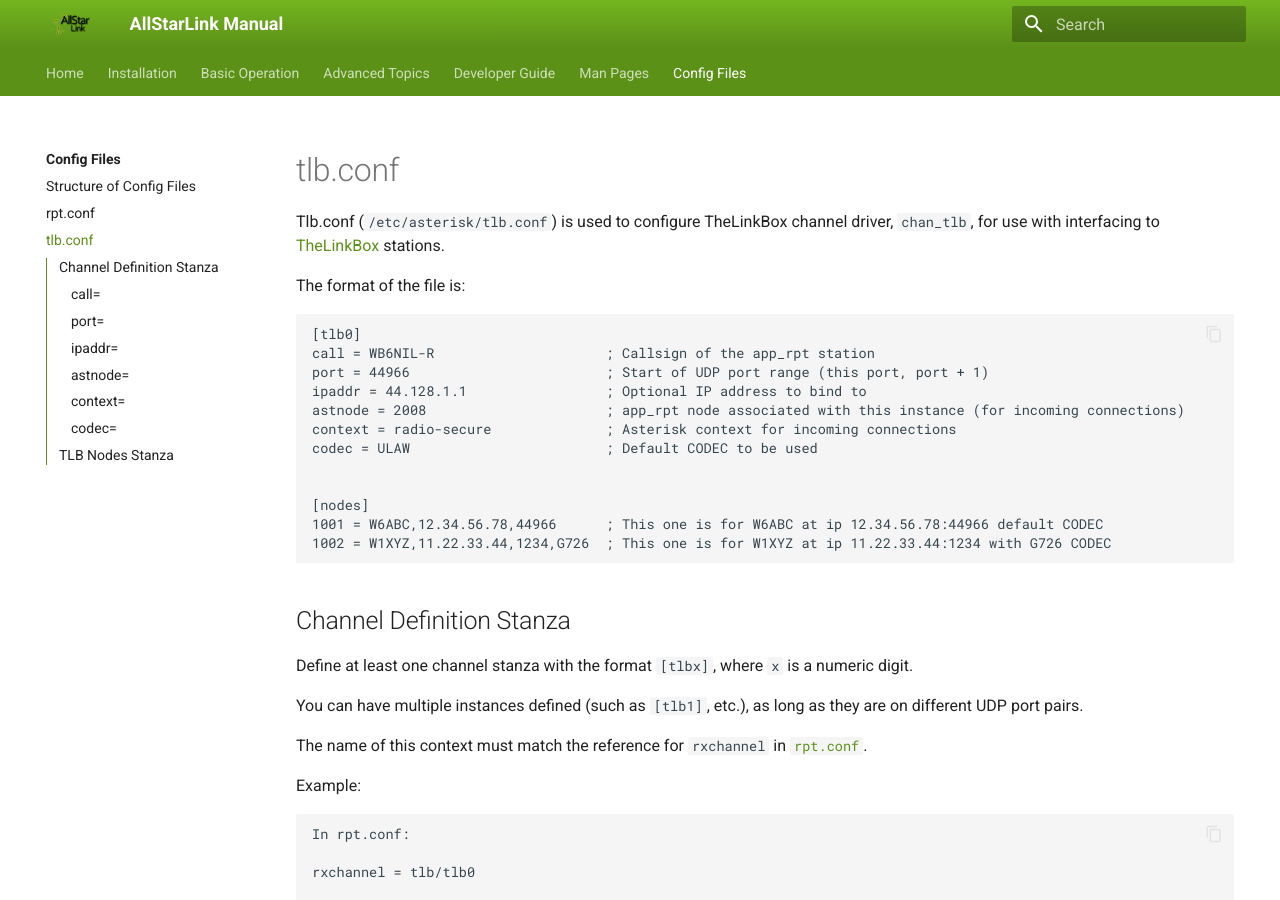
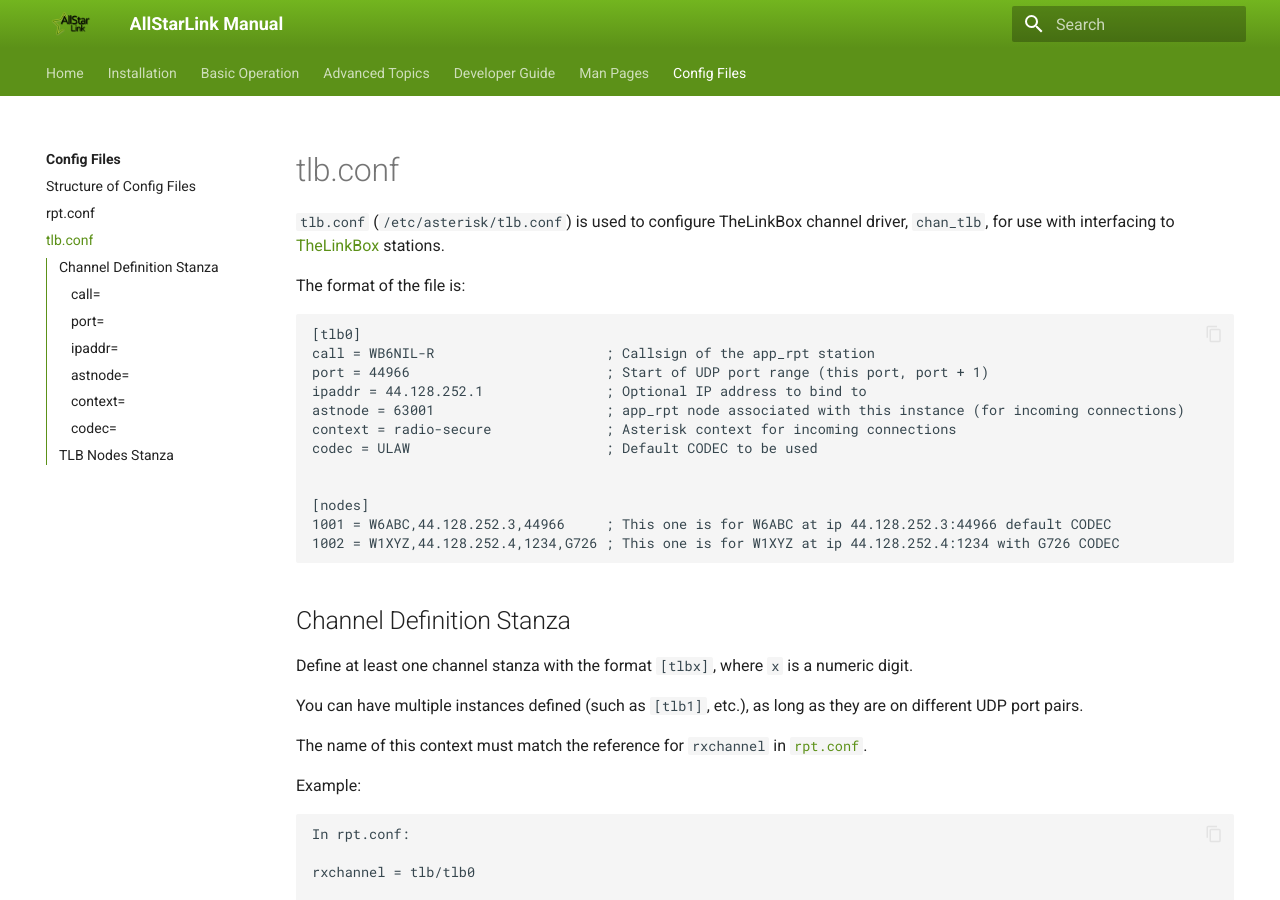
Before and after one commit to AllStarLink/ASL3-Manual, an MkDocs documentation site: the page built from docs/config/tlb_conf.md, in a window 1280 px wide and 900 px high. Built offline with MkDocs 1.6.1 and Material for MkDocs 9.7.7, drawn with Linux system fonts in a browser that asks for light colours; some of the changed text lies outside the part shown.

Commit message:
Update IP addresses to documentation IPs, update some formatting.

````diff
--- a/docs/config/tlb_conf.md
+++ b/docs/config/tlb_conf.md
@@ -1,5 +1,5 @@
 # tlb.conf
-Tlb.conf (`/etc/asterisk/tlb.conf`) is used to configure TheLinkBox channel driver, `chan_tlb`, for use with interfacing to [TheLinkBox](https://github.com/skiphansen/thelinkbox) stations.
+`tlb.conf` (`/etc/asterisk/tlb.conf`) is used to configure TheLinkBox channel driver, `chan_tlb`, for use with interfacing to [TheLinkBox](https://github.com/skiphansen/thelinkbox) stations.
 
 The format of the file is:
 
@@ -7,15 +7,15 @@
 [tlb0]
 call = WB6NIL-R                     ; Callsign of the app_rpt station
 port = 44966                        ; Start of UDP port range (this port, port + 1)
-ipaddr = 44.128.1.1                 ; Optional IP address to bind to
-astnode = 2008                      ; app_rpt node associated with this instance (for incoming connections)
+ipaddr = 44.128.252.1               ; Optional IP address to bind to
+astnode = 63001                     ; app_rpt node associated with this instance (for incoming connections)
 context = radio-secure              ; Asterisk context for incoming connections
 codec = ULAW                        ; Default CODEC to be used
 
 
 [nodes]
-1001 = W6ABC,12.34.56.78,44966      ; This one is for W6ABC at ip 12.34.56.78:44966 default CODEC
-1002 = W1XYZ,11.22.33.44,1234,G726  ; This one is for W1XYZ at ip 11.22.33.44:1234 with G726 CODEC
+1001 = W6ABC,44.128.252.3,44966     ; This one is for W6ABC at ip 44.128.252.3:44966 default CODEC
+1002 = W1XYZ,44.128.252.4,1234,G726 ; This one is for W1XYZ at ip 44.128.252.4:1234 with G726 CODEC
 ```
 
 
@@ -65,7 +65,7 @@
 Example:
 
 ```
-ipaddr = 44.128.1.1                 ; Bind to the interface with the IP Address 44.128.1.1
+ipaddr = 44.128.252.1               ; Bind to the interface with the IP Address 44.128.252.1
 ```
 
 ### astnode=
@@ -118,8 +118,8 @@
 
 ```
 [nodes]
-1001 = W6ABC,12.34.56.78,44966      ; This one is for W6ABC at ip 12.34.56.78:44966 default codec
-1002 = W1XYZ,11.22.33.44,1234,G726  ; This one is for W1XYZ at ip 11.22.33.44:1234 with G726 codec
+1001 = W6ABC,44.128.252.3,44966     ; This one is for W6ABC at ip 44.128.252.3:44966 default CODEC
+1002 = W1XYZ,44.128.252.4,1234,G726 ; This one is for W1XYZ at ip 44.128.252.4:1234 with G726 CODEC
 ```
 
-In the above example, private node `1001` is defined to connect to TheLinkBox station with the callsign W6ABC, which is at IP 12.34.56.78:44966, using the default codec. Node `1002` would connect to W1XYZ, at 11.22.33.44 on UDP port 1234, and use the G726 codec.
+In the above example, private node `1001` is defined to connect to TheLinkBox station with the callsign W6ABC, which is at IP 44.128.252.3:44966, using the default codec. Node `1002` would connect to W1XYZ, at 44.128.252.4 on UDP port 1234, and use the G726 codec.
````
